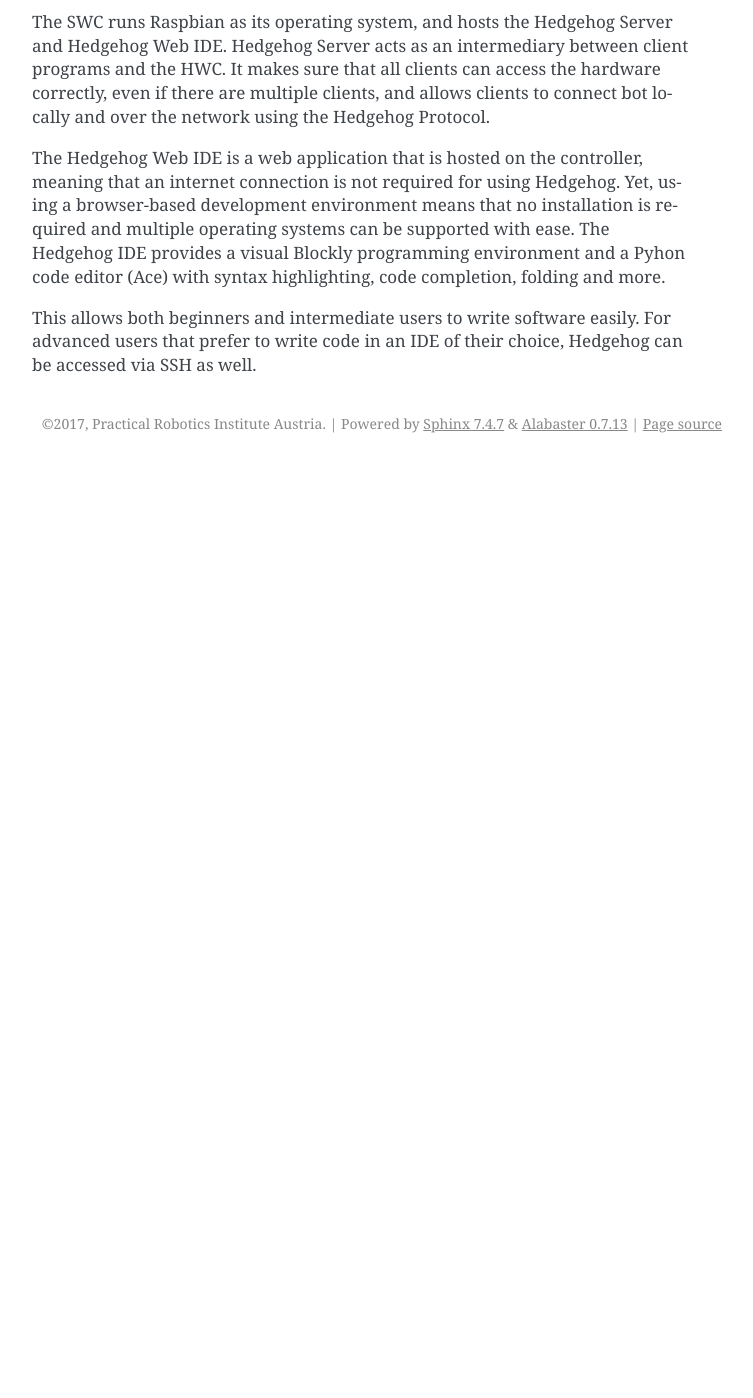
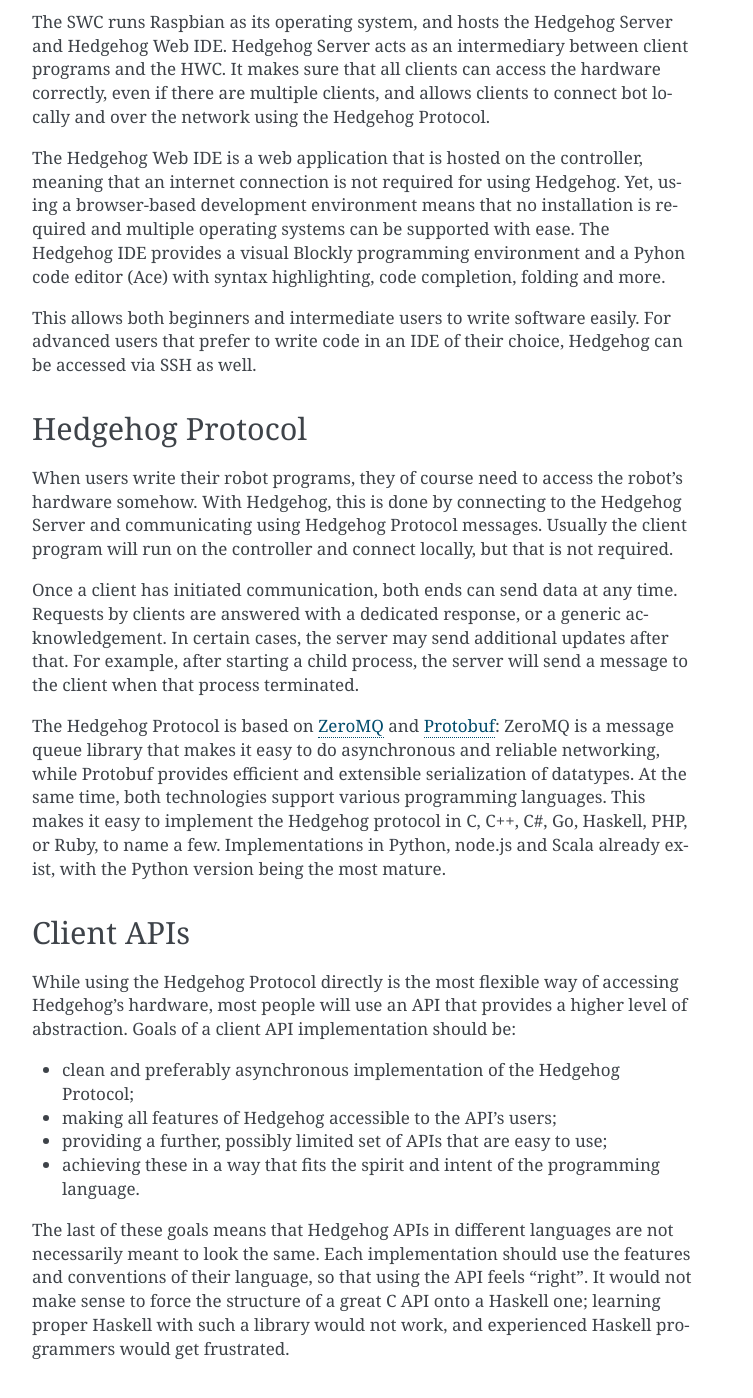
Before and after one commit to PRIArobotics/Hedgehog, a Sphinx documentation site: the page built from docs/source/architecture.rst, in a window 1280 px wide and 1400 px high, scrolled down 822 px. Shown: the whole window, without its empty margins (388-1141 px from the left). Built offline with Sphinx 7.4.7, drawn with Linux system fonts in a browser that asks for light colours; before the commit the page ends 1285 px from its top, so only the background shows below that; some of the changed text lies outside the part shown.

Commit message:
protocol and APIs

```diff
--- a/docs/source/architecture.rst
+++ b/docs/source/architecture.rst
@@ -13,8 +13,8 @@
 - providing a steady power supply from a 6V-19V power source;
 - controlling servos and motors;
 - connecting analog and digital sensors with optional pullup/pulldown resistors;
-- providing additional connectors for serial buses, such as SPI
-- some miscellaneous outputs: a buzzer and four status LEDs
+- providing additional connectors for serial buses, such as SPI;
+- some miscellaneous outputs: a buzzer and four status LEDs.
 
 Except for the power supply, the HWC's microcontroller makes these features accessible to the SWC over a UART connection.
 
@@ -38,3 +38,42 @@
 
 This allows both beginners and intermediate users to write software easily.
 For advanced users that prefer to write code in an IDE of their choice, Hedgehog can be accessed via SSH as well.
+
+Hedgehog Protocol
+^^^^^^^^^^^^^^^^^
+
+When users write their robot programs, they of course need to access the robot's hardware somehow.
+With Hedgehog, this is done by connecting to the Hedgehog Server and communicating using Hedgehog Protocol messages.
+Usually the client program will run on the controller and connect locally, but that is not required.
+
+Once a client has initiated communication, both ends can send data at any time.
+Requests by clients are answered with a dedicated response, or a generic acknowledgement.
+In certain cases, the server may send additional updates after that.
+For example, after starting a child process, the server will send a message to the client when that process terminated.
+
+The Hedgehog Protocol is based on ZeroMQ_ and Protobuf_:
+ZeroMQ is a message queue library that makes it easy to do asynchronous and reliable networking,
+while Protobuf provides efficient and extensible serialization of datatypes.
+At the same time, both technologies support various programming languages.
+This makes it easy to implement the Hedgehog protocol in C, C++, C#, Go, Haskell, PHP, or Ruby, to name a few.
+Implementations in Python, node.js and Scala already exist, with the Python version being the most mature.
+
+.. _ZeroMQ: http://zeromq.org/
+.. _Protobuf: https://developers.google.com/protocol-buffers/
+
+Client APIs
+^^^^^^^^^^^
+
+While using the Hedgehog Protocol directly is the most flexible way of accessing Hedgehog's hardware,
+most people will use an API that provides a higher level of abstraction.
+Goals of a client API implementation should be:
+
+- clean and preferably asynchronous implementation of the Hedgehog Protocol;
+- making all features of Hedgehog accessible to the API's users;
+- providing a further, possibly limited set of APIs that are easy to use;
+- achieving these in a way that fits the spirit and intent of the programming language.
+
+The last of these goals means that Hedgehog APIs in different languages are not necessarily meant to look the same.
+Each implementation should use the features and conventions of their language, so that using the API feels "right".
+It would not make sense to force the structure of a great C API onto a Haskell one;
+learning proper Haskell with such a library would not work, and experienced Haskell programmers would get frustrated.
```
